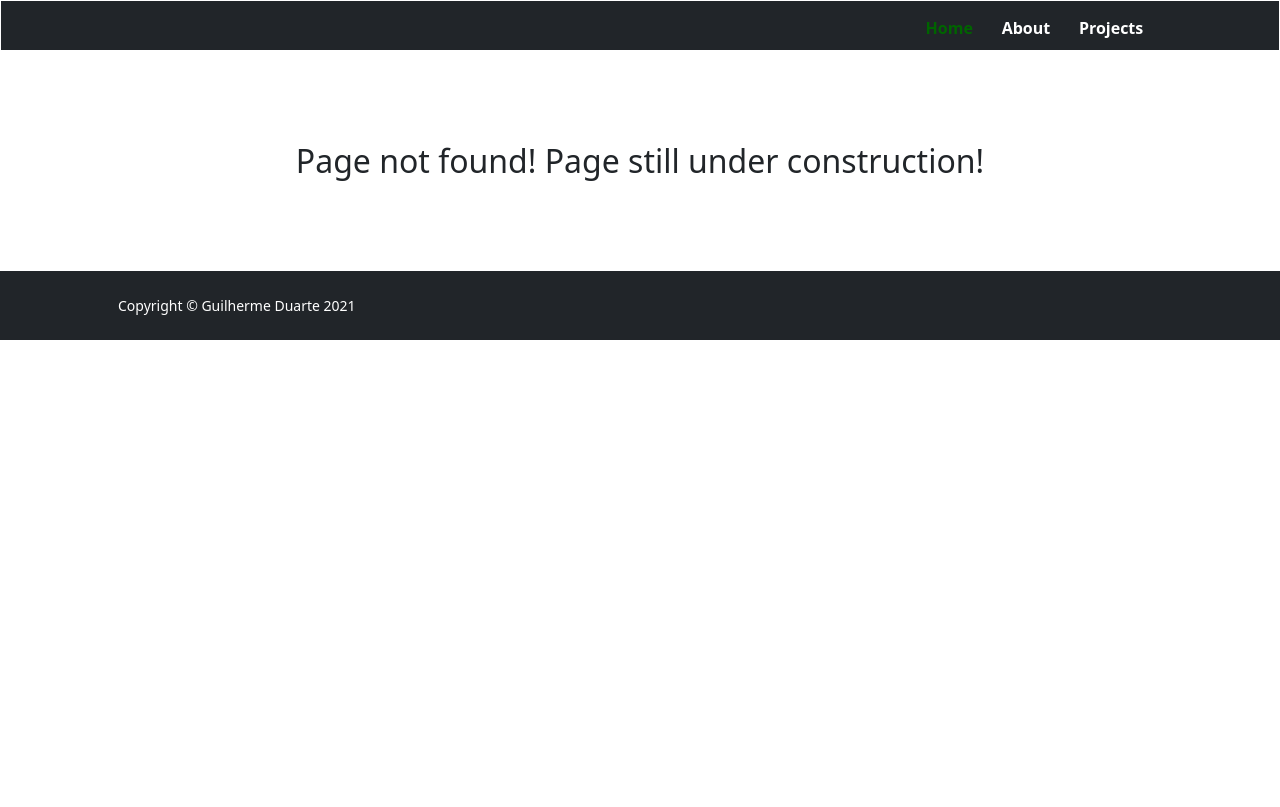
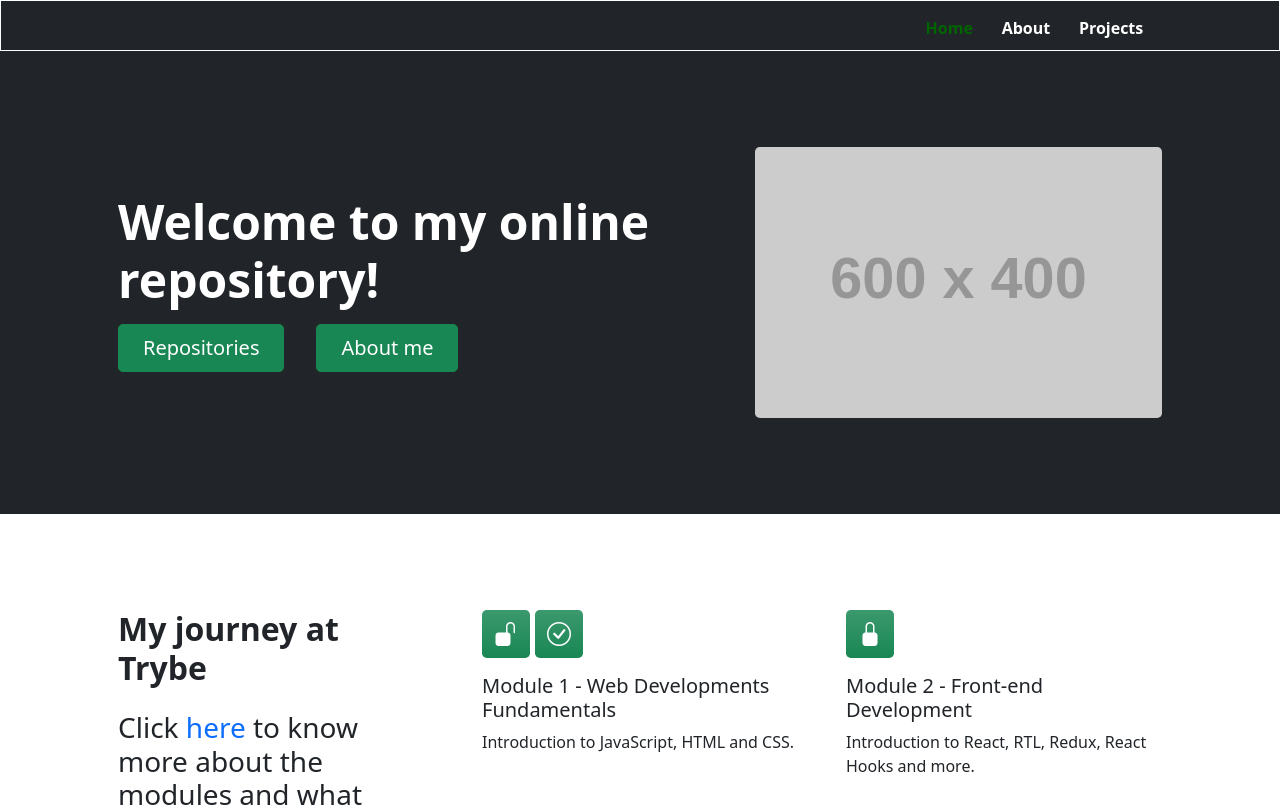
Before and after one commit to guilherme0893/portfolio, a React (Create React App) app: page / in a window 1280 px wide. Before the commit this address had no page. Shown: the top 807 px of the page. Built offline with nearby package versions, Linux system fonts and the light colour scheme.

Commit message:
changes in json

```diff
--- a/src/App.js
+++ b/src/App.js
@@ -6,7 +6,9 @@ import Navbar from './components/Navbar';
 import Home from './pages/Home';
 import About from './pages/About';
 import Portfolio from './pages/Portfolio';
+import Formulario from './pages/Formulario';
 import NotFound from './pages/NotFound';
+import repos from './data/repos';
 
 class App extends React.Component{
   constructor(props) {
@@ -42,17 +44,19 @@ class App extends React.Component{
         />
         <Switch>
           <Route
-            exact path="/portfolio"
-            component={Home}
-          />
+            exact path="/"
+            component={Home} />
           <Route
-            exact path="/about"
+            path="/about"
             render={(props) =>
             <About name="name" {...props} />}
           />
           <Route
-            exact path="/projects"
+            exact path="/portfolio"
             render={() => <Portfolio repoOnScreen={repoOnScreen}/>}/>
+          <Route
+            exact path="/form"
+            component={Formulario} />
           <Route
             path="*"
             component={NotFound}
```
